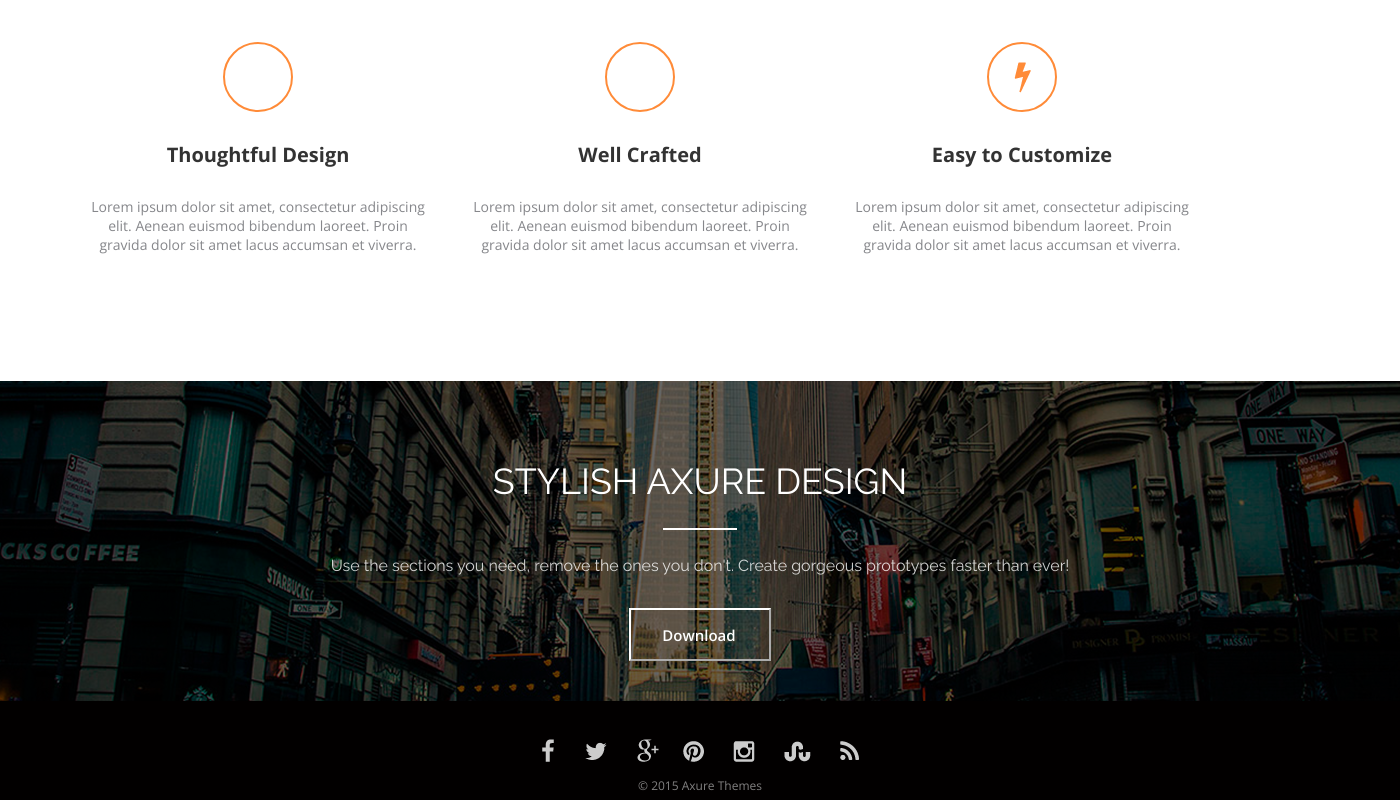
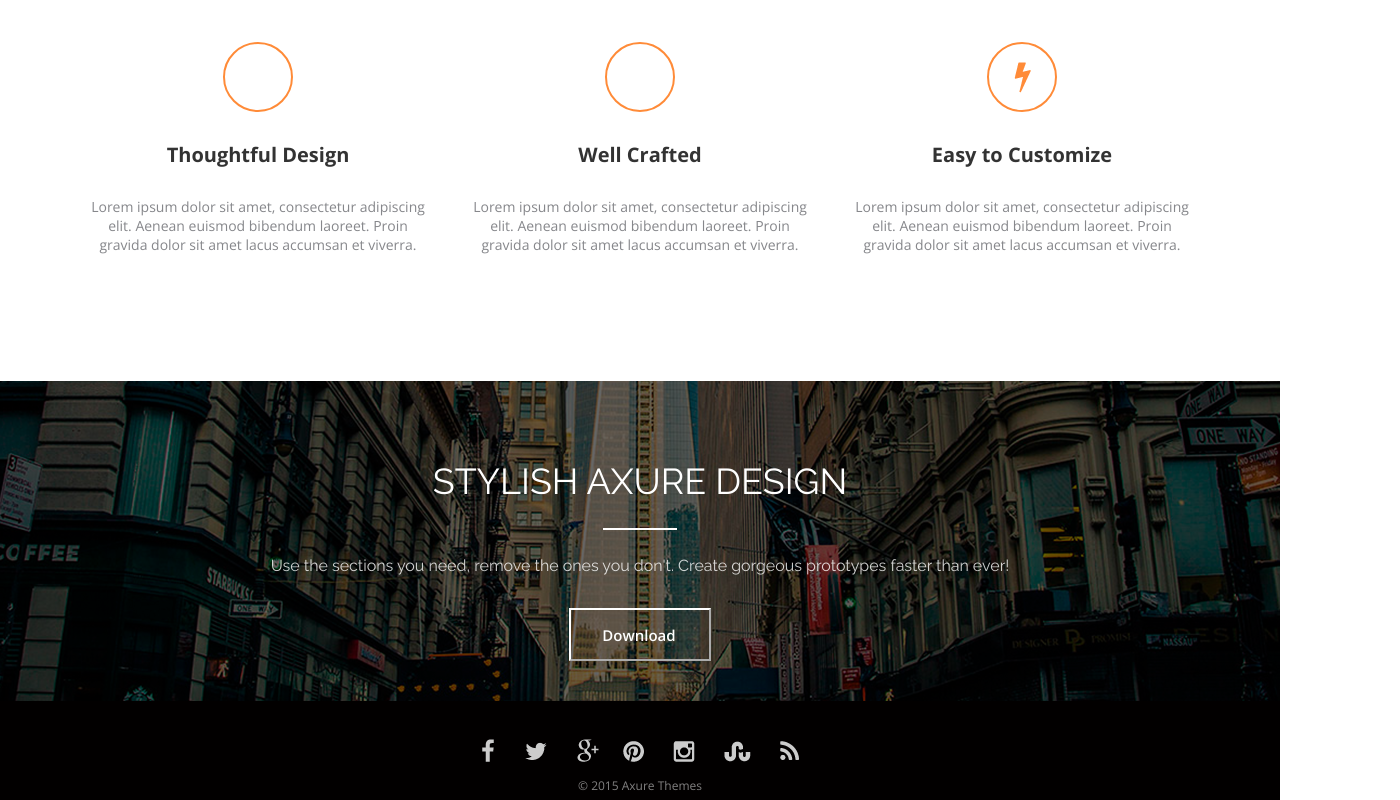
Before and after one commit to maab2b/lesson-3, a plain HTML site: page index.html in a window 1280 px wide. Shown: the part 269-1069 px from the top of the page, 1400 px wide, since content can reach past the window. Drawn offline with nearby package versions, Linux system fonts and the light colour scheme.

Commit message:
Update main.css

```diff
--- a/css/main.css
+++ b/css/main.css
@@ -4,6 +4,7 @@
 }
 
 .container {
+    display: inline-block;
     width: 100%;
     text-align: center;
     font-family: 'Open Sans', sans-serif;
@@ -84,12 +85,22 @@ p {
 
 /* ==========CITY SECTION=============== */
 
+section {
+    display: inline-block;
+    text-align: center;
+    margin: 0 auto;
+    width: 100%;
+}
+
 .city_block {
-    width: 1400px;
+    display: inline-block;
+    width: 100%;
     height: 320px;
-    margin: 0;
+    margin: 0 auto;
     background-image: url(../img/background_city_img.png);
     background-repeat: no-repeat;
+    background-position-x: center;
+    text-align: center;
 }
 
 .axure {
@@ -134,10 +145,12 @@ button {
 }
 
 footer {
-    width: 1400px;
+    display: inline-block;
+    margin: 0 auto;
+    width: 100%;
     height: 99px;
     background-color: #020000;
-
+    text-align: center;
 }
 
 /* ==============SOCIAL MEDIA REFERENCES============ */
@@ -145,6 +158,8 @@ footer {
 .sm_icons_block {
     display: inline-block;
     margin-top: 38px;
+    margin-left: auto;
+    margin-right: auto;
     width: 317px;
     height: 23px;
     text-align: center;
```
